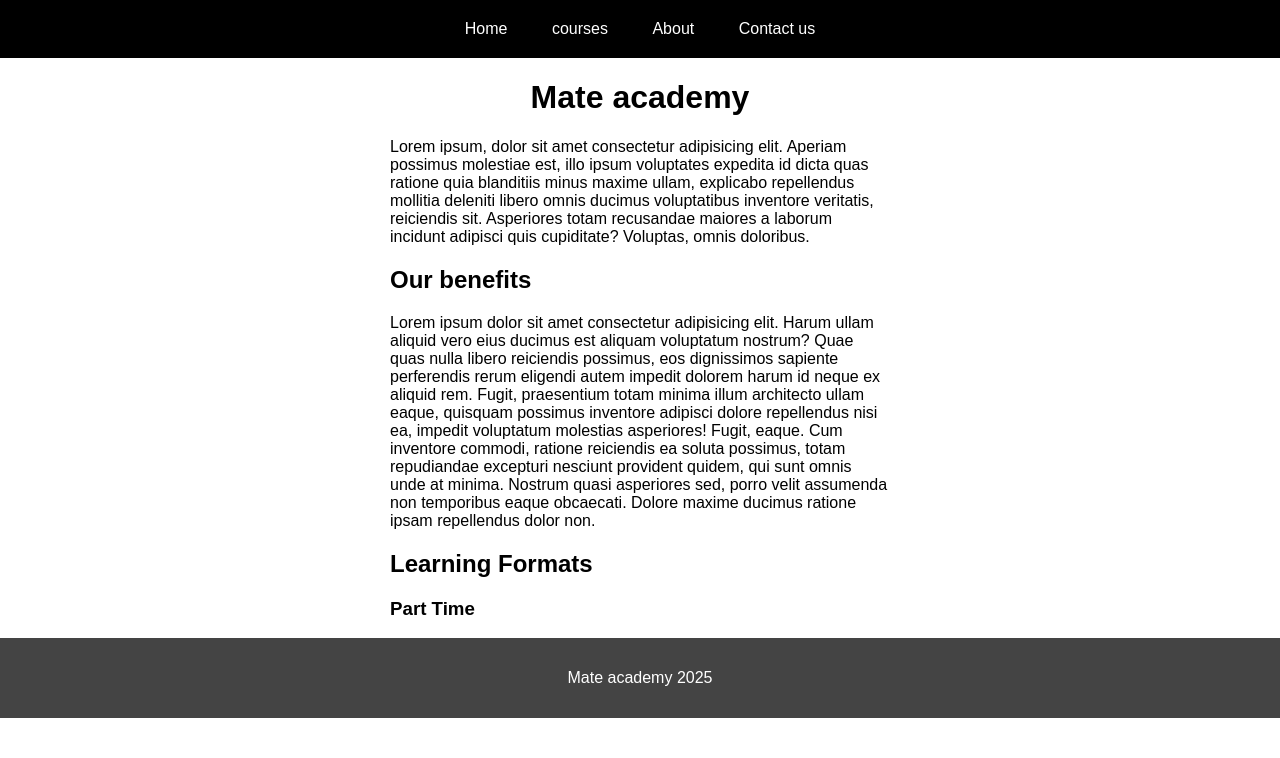
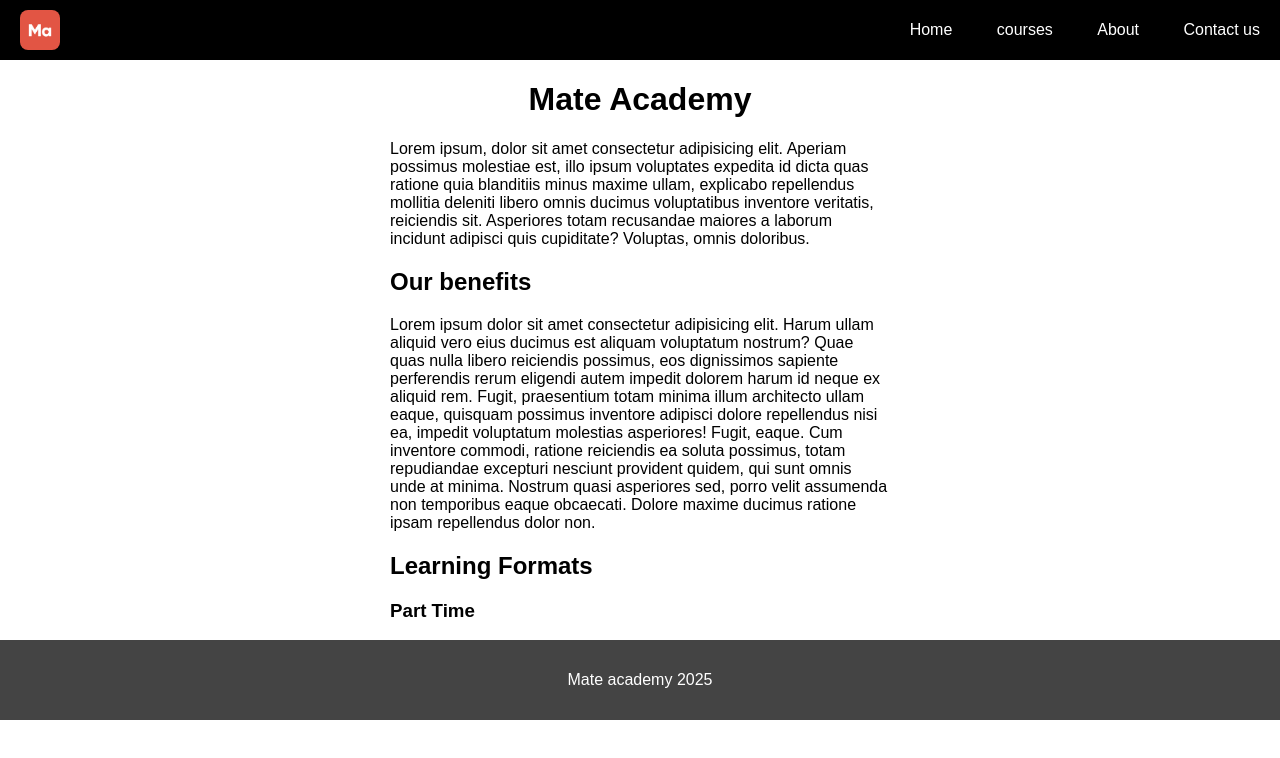
Before and after one commit to sergiodealencar/sergiodealencar.github.io, a plain HTML site: page index.html in a window 1280 px wide. Drawn offline with Linux system fonts and the light colour scheme.

Commit message:
new html, ma.png and style.css files

```diff
--- a/index.html
+++ b/index.html
@@ -2,12 +2,21 @@
 <html lang="en">
   <head>
     <meta charset="UTF-8">
-    <title>Mate academy</title>
+    <title>Mate Academy</title>
     <link rel="stylesheet" href="style.css">
     <link rel="stylesheet" href="normalize.css">
   </head>
+
   <body>
     <header class="header">
+      <a href="index.html" class="logo">
+        <img
+          src="ma.png"
+          alt="Mate Academy"
+          class="logo__img"
+        >
+      </a>
+
       <nav class="nav">
         <a class="nav__link" href="index.html">Home</a>
         <a class="nav__link" href="courses.html">courses</a>
@@ -17,7 +26,7 @@
     </header>
 
     <main class="container">
-      <h1 class="title">Mate academy</h1>
+      <h1 class="title">Mate Academy</h1>
       <p>Lorem ipsum, dolor sit amet consectetur adipisicing elit. Aperiam possimus molestiae est, illo ipsum voluptates expedita id dicta quas ratione quia blanditiis minus maxime ullam, explicabo repellendus mollitia deleniti libero omnis ducimus voluptatibus inventore veritatis, reiciendis sit. Asperiores totam recusandae maiores a laborum incidunt adipisci quis cupiditate? Voluptas, omnis doloribus.</p>
 
     <section class="benefits">
--- a/style.css
+++ b/style.css
@@ -2,14 +2,28 @@
   text-align: center;
 }
 
-.nav {
-  padding: 20px;
-  text-align: center;
+.header {
+  display: flex;
+  padding: 10px 20px;
+  align-items: center;
+  justify-content: space-between;
   background-color: #000;
 }
 
+.logo__img {
+  display: block;
+  width: 40px;
+  height: 40px;
+  border-radius: 8px;
+}
+
+.nav {
+  display: inline-block;
+  text-align: center;
+}
+
 .nav__link {
-  padding: 0 20px;
+  margin-left: 40px;
   color: #fff;
   text-decoration: none;
 }
```
Also changed, not shown: ma.png (added), 1 other file.
